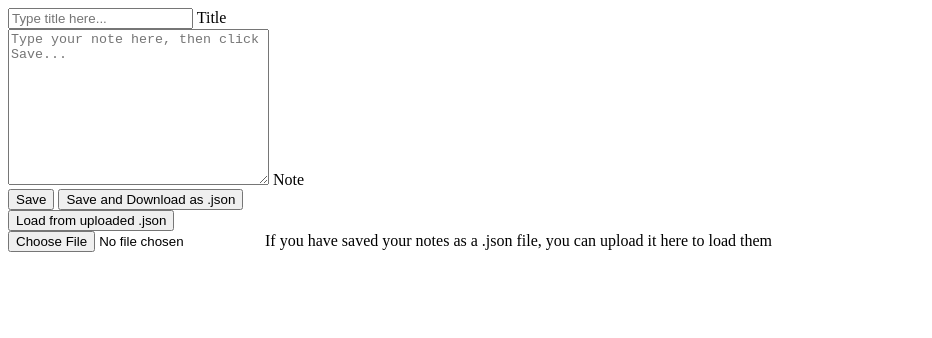
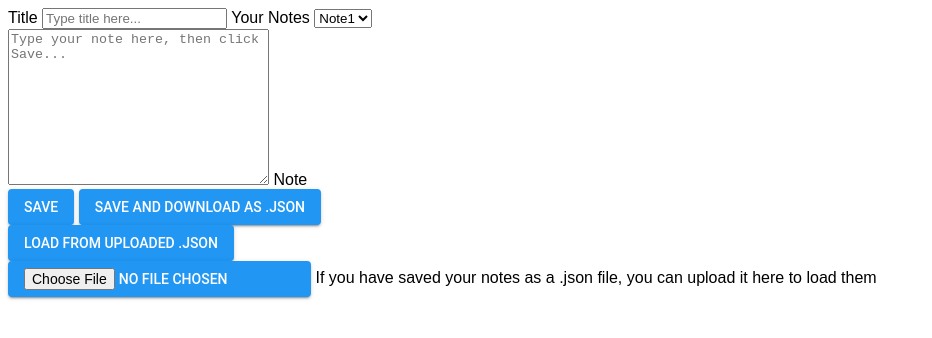
Before and after one commit to 808universe/glassdragon, an Electron app: page client/index.html in a window 1600 px wide. Shown: the whole page, without its empty margins (0-932 px from the left). Drawn offline with Linux system fonts and the light colour scheme.

Commit message:
material buttons yay

```diff
--- a/client/index.html
+++ b/client/index.html
@@ -8,18 +8,24 @@
         <title>808notes</title>
     </head>
     <body>
+        <label for="note-title">Title</label>
         <input type="text" name="note-title" id="note-title" placeholder="Type title here...">
-        <label for="note-title">Title</label>
+        <label for="note-selecter">Your Notes</label>
+        <select name="note-selecter" id="note-selecter">
+            <option value="note1">Note1</option>
+            <option value="note2">Note2</option>
+            <option value="note3">Note3</option>
+        </select>
         <br>
         <textarea name="note-body" id="note-body" cols="30" rows="10" placeholder="Type your note here, then click Save..."></textarea>
         <label for="note-body">Note</label>
         <br>
-        <button type="submit" onclick="handleSaveNoDownload();" class="btn submit" id="submit-btn">Save</button>
-        <button type="submit" onclick="handleSave()" id="submit&dl-btn" class="btn download">Save and Download as .json</button>
+        <button type="submit" onclick="handleSaveNoDownload();" class="pure-material-button-contained submit" id="submit-btn">Save</button>
+        <button type="submit" onclick="handleSave()" id="submit&dl-btn" class="pure-material-button-contained download">Save and Download as .json</button>
         <br>
-        <button type="button" onclick="handleUpload()" id="loadfromjson" class="btn loadfronjson">Load from uploaded .json</button>
+        <button type="button" onclick="handleUpload()" id="loadfromjson" class="pure-material-button-contained loadfronjson">Load from uploaded .json</button>
         <br>
-        <input type="file" name="load-notes_input" id="load-notes_input" accept="text/plain, application/json">
+        <input type="file" name="load-notes_input" id="load-notes_input" accept="text/plain, application/json" class="pure-material-button-contained upload">
         <label for="load-notes_input">If you have saved your notes as a .json file, you can upload it here to load them</label>
         <script>
             var notes_array = new Array();
--- a/client/style.css
+++ b/client/style.css
@@ -1,5 +1,111 @@
+body {
+    font-family: Arial, Helvetica, sans-serif;
+}
 #note-input {
     min-height: 20cm;
     min-width: 20cm;
     text-align: top-left;
 }
+.pure-material-button-contained {
+    position: relative;
+    display: inline-block;
+    box-sizing: border-box;
+    border: none;
+    border-radius: 4px;
+    padding: 0 16px;
+    min-width: 64px;
+    height: 36px;
+    vertical-align: middle;
+    text-align: center;
+    text-overflow: ellipsis;
+    text-transform: uppercase;
+    color: rgb(var(--pure-material-onprimary-rgb, 255, 255, 255));
+    background-color: rgb(var(--pure-material-primary-rgb, 33, 150, 243));
+    box-shadow: 0 3px 1px -2px rgba(0, 0, 0, 0.2), 0 2px 2px 0 rgba(0, 0, 0, 0.14), 0 1px 5px 0 rgba(0, 0, 0, 0.12);
+    font-family: var(--pure-material-font, "Roboto", "Segoe UI", BlinkMacSystemFont, system-ui, -apple-system);
+    font-size: 14px;
+    font-weight: 500;
+    line-height: 36px;
+    overflow: hidden;
+    outline: none;
+    cursor: pointer;
+    transition: box-shadow 0.2s;
+}
+
+.pure-material-button-contained::-moz-focus-inner {
+    border: none;
+}
+
+/* Overlay */
+.pure-material-button-contained::before {
+    content: "";
+    position: absolute;
+    top: 0;
+    bottom: 0;
+    left: 0;
+    right: 0;
+    background-color: rgb(var(--pure-material-onprimary-rgb, 255, 255, 255));
+    opacity: 0;
+    transition: opacity 0.2s;
+}
+
+/* Ripple */
+.pure-material-button-contained::after {
+    content: "";
+    position: absolute;
+    left: 50%;
+    top: 50%;
+    border-radius: 50%;
+    padding: 50%;
+    width: 32px; /* Safari */
+    height: 32px; /* Safari */
+    background-color: rgb(var(--pure-material-onprimary-rgb, 255, 255, 255));
+    opacity: 0;
+    transform: translate(-50%, -50%) scale(1);
+    transition: opacity 1s, transform 0.5s;
+}
+
+/* Hover, Focus */
+.pure-material-button-contained:hover,
+.pure-material-button-contained:focus {
+    box-shadow: 0 2px 4px -1px rgba(0, 0, 0, 0.2), 0 4px 5px 0 rgba(0, 0, 0, 0.14), 0 1px 10px 0 rgba(0, 0, 0, 0.12);
+}
+
+.pure-material-button-contained:hover::before {
+    opacity: 0.08;
+}
+
+.pure-material-button-contained:focus::before {
+    opacity: 0.24;
+}
+
+.pure-material-button-contained:hover:focus::before {
+    opacity: 0.3;
+}
+
+/* Active */
+.pure-material-button-contained:active {
+    box-shadow: 0 5px 5px -3px rgba(0, 0, 0, 0.2), 0 8px 10px 1px rgba(0, 0, 0, 0.14), 0 3px 14px 2px rgba(0, 0, 0, 0.12);
+}
+
+.pure-material-button-contained:active::after {
+    opacity: 0.32;
+    transform: translate(-50%, -50%) scale(0);
+    transition: transform 0s;
+}
+
+/* Disabled */
+.pure-material-button-contained:disabled {
+    color: rgba(var(--pure-material-onsurface-rgb, 0, 0, 0), 0.38);
+    background-color: rgba(var(--pure-material-onsurface-rgb, 0, 0, 0), 0.12);
+    box-shadow: none;
+    cursor: initial;
+}
+
+.pure-material-button-contained:disabled::before {
+    opacity: 0;
+}
+
+.pure-material-button-contained:disabled::after {
+    opacity: 0;
+}
```
